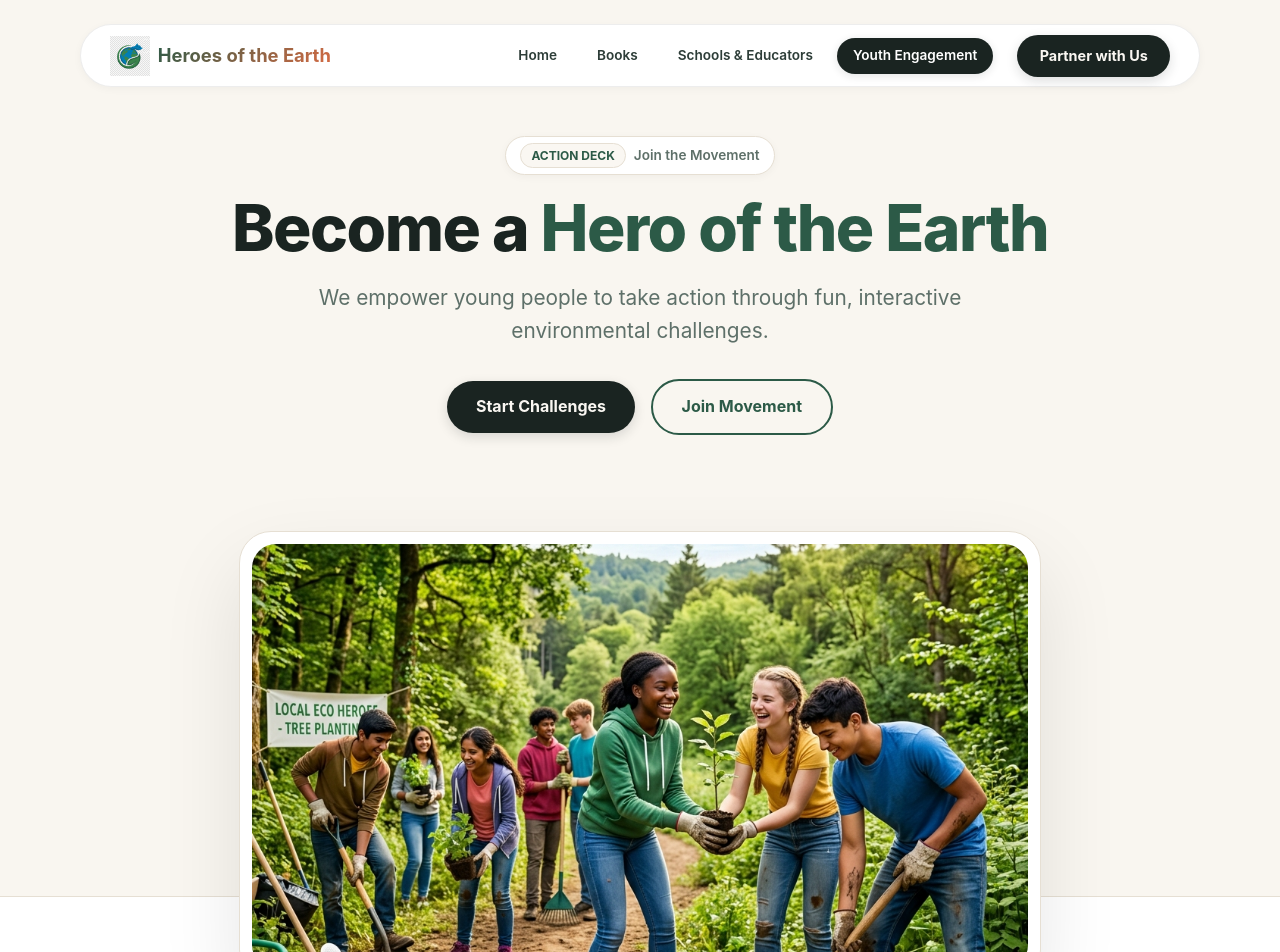
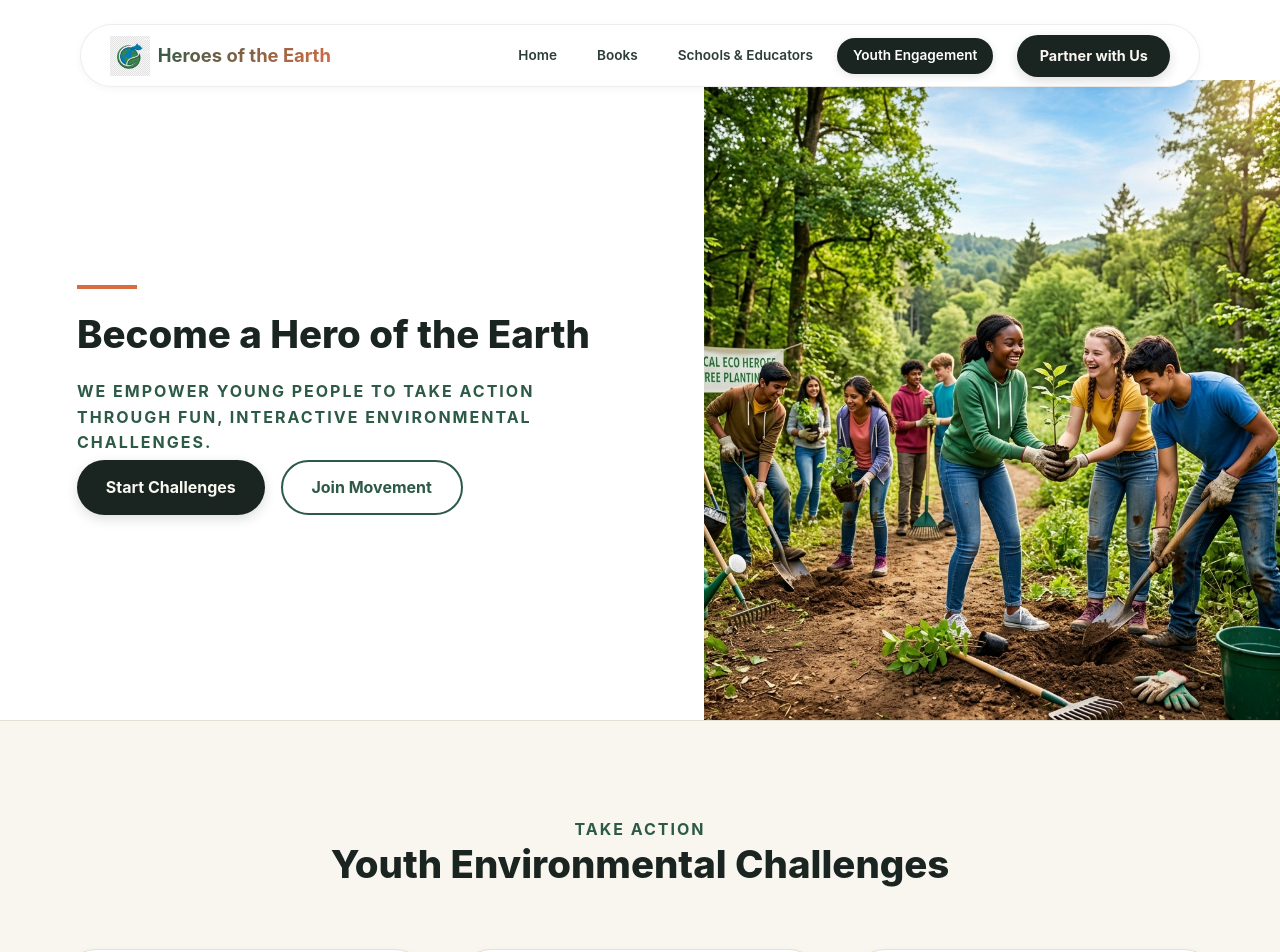
Before and after one commit to khatayondev/heroesoftheearth.org, a Next.js app: page /youth-engagement in a window 1280 px wide. Shown: the top 952 px of the page. Built offline with nearby package versions, Linux system fonts and the light colour scheme; a web font is replaced by a local one.

Commit message:
Update Schools and Youth pages to use split-screen hero layout and update Schools content

```diff
--- a/src/app/schools-educators/page.module.css
+++ b/src/app/schools-educators/page.module.css
@@ -4,150 +4,95 @@
   padding-bottom: var(--space-4xl);
 }
 
-/* Minimalist Hero Layout */
-.hero {
-  position: relative;
-  width: 100%;
-  background-color: var(--color-bg);
-  padding: calc(var(--space-4xl) + 40px) 0 var(--space-3xl) 0;
+/* ===== HERO SECTION ===== */
+.heroSection {
   display: flex;
-  flex-direction: column;
-  align-items: center;
-  text-align: center;
-  overflow: visible; /* Let the floating element hang over gracefully! */
+  min-height: 90vh;
+  background-color: var(--color-white);
+  padding-top: 80px;
 }
 
-
-/* Rounded Capsule Badge */
-.badge {
-  display: inline-flex;
-  align-items: center;
-  gap: 8px;
-  background: var(--color-white);
-  padding: 6px 14px;
-  border-radius: var(--radius-full);
-  border: 1px solid var(--color-sand-dark);
-  font-size: 0.85rem;
-  font-weight: 600;
-  color: var(--color-text-light);
-  margin-bottom: var(--space-md);
-  box-shadow: var(--shadow-sm);
-  opacity: 0;
-  transform: translateY(15px);
-}
-
-.badgeHighlight {
-  background: #FAF7F2;
-  border: 1px solid var(--color-sand-dark);
-  color: var(--color-sage);
-  padding: 2px 10px;
-  border-radius: var(--radius-full);
-  font-weight: 700;
-  font-size: 0.75rem;
-  text-transform: uppercase;
-}
-
-.heroTitle {
-  font-family: var(--font-heading);
-  font-size: clamp(2.4rem, 5vw, 4rem);
-  font-weight: 800;
-  line-height: 1.15;
-  color: var(--color-dark);
-  max-width: 850px;
-  margin-bottom: var(--space-md);
-  letter-spacing: -1.5px;
-  opacity: 0;
-  transform: translateY(20px);
-}
-
-.titleHighlight {
-  color: var(--color-sage);
-  font-weight: 800;
-}
-
-.heroSub {
-  font-family: var(--font-body);
-  font-size: clamp(1.1rem, 2vw, 1.3rem);
-  color: var(--color-text-light);
-  max-width: 650px;
-  margin-left: auto;
-  margin-right: auto;
-  margin-bottom: var(--space-xl);
-  line-height: 1.6;
-  opacity: 0;
-  transform: translateY(15px);
-}
-
-.btnGroup {
+.heroLeft {
+  flex: 1;
   display: flex;
   align-items: center;
   justify-content: center;
-  gap: var(--space-md);
-  margin-bottom: var(--space-4xl);
-  opacity: 0;
-  transform: translateY(15px);
+  padding: 4rem;
 }
 
-/* Floating Mockup Showcase Container */
-.floatingContainer {
-  position: relative;
-  width: 100%;
-  max-width: 850px;
-  margin: 0 auto;
-  padding: 0 var(--space-lg);
-  perspective: 1200px;
-  opacity: 0;
-  transform: translateY(40px);
-  margin-bottom: -150px; /* pull down so it overlaps the section beautifully! */
-  z-index: 10;
+.heroContent {
+  max-width: 550px;
 }
 
-.floatingCard {
-  background: var(--color-white);
-  border-radius: var(--radius-xl);
-  padding: 12px;
-  box-shadow: 0 35px 80px rgba(15, 23, 20, 0.1);
-  border: 1px solid var(--color-sand-dark);
-  transform-style: preserve-3d;
-  overflow: hidden;
-  position: relative;
-  aspect-ratio: 16/9;
-  width: 100%;
+.accentLine {
+  width: 60px;
+  height: 4px;
+  background-color: var(--color-sage, #8fb4a1);
+  margin-bottom: 1.5rem;
 }
 
-.floatingCardImage {
-  position: relative;
-  width: 100%;
-  height: 100%;
-  border-radius: var(--radius-lg);
-  overflow: hidden;
-  transition: transform 0.6s var(--transition-slow);
+.title {
+  font-family: var(--font-heading);
+  font-size: clamp(3rem, 5vw, 4.5rem);
+  font-weight: 800;
+  line-height: 1.1;
+  color: var(--color-dark);
+  margin-bottom: 1.5rem;
 }
 
-.floatingContainer:hover .floatingCardImage {
-  transform: scale(1.03);
+.subtitle {
+  font-family: var(--font-body);
+  font-size: 1.125rem;
+  color: var(--color-text-light);
+  line-height: 1.6;
+  margin-bottom: 2.5rem;
 }
 
+.heroActions {
+  display: flex;
+  gap: 1rem;
+}
+
+.heroRight {
+  flex: 1;
+  position: relative;
+  background-color: #f0f0f0;
+}
+
+.heroImage {
+  object-fit: cover;
+}
+
+/* ===== END HERO SECTION ===== */
 
 .section {
   padding: var(--space-4xl) 0;
 }
 
 .firstSection {
-  padding-top: 240px !important;
   background-color: var(--color-white);
   border-top: 1px solid var(--color-sand-dark);
 }
 
 @media (max-width: 992px) {
-  .firstSection {
-    padding-top: 180px !important;
+  .heroSection {
+    flex-direction: column;
+    min-height: auto;
+  }
+  .heroRight {
+    min-height: 400px;
+  }
+  .heroLeft {
+    padding: 3rem 2rem;
+  }
+  .title {
+    font-size: 2.5rem;
   }
 }
 
 @media (max-width: 768px) {
-  .firstSection {
-    padding-top: 120px !important;
+  .heroRight {
+    min-height: 300px;
   }
 }
 
--- a/src/app/youth-engagement/page.module.css
+++ b/src/app/youth-engagement/page.module.css
@@ -4,150 +4,95 @@
   padding-bottom: var(--space-4xl);
 }
 
-/* Minimalist Hero Layout */
-.hero {
-  position: relative;
-  width: 100%;
-  background-color: var(--color-bg);
-  padding: calc(var(--space-4xl) + 40px) 0 var(--space-3xl) 0;
+/* ===== HERO SECTION ===== */
+.heroSection {
   display: flex;
-  flex-direction: column;
-  align-items: center;
-  text-align: center;
-  overflow: visible; /* Let the floating element hang over gracefully! */
+  min-height: 90vh;
+  background-color: var(--color-white);
+  padding-top: 80px;
 }
 
-
-/* Rounded Capsule Badge */
-.badge {
-  display: inline-flex;
-  align-items: center;
-  gap: 8px;
-  background: var(--color-white);
-  padding: 6px 14px;
-  border-radius: var(--radius-full);
-  border: 1px solid var(--color-sand-dark);
-  font-size: 0.85rem;
-  font-weight: 600;
-  color: var(--color-text-light);
-  margin-bottom: var(--space-md);
-  box-shadow: var(--shadow-sm);
-  opacity: 0;
-  transform: translateY(15px);
-}
-
-.badgeHighlight {
-  background: #FAF7F2;
-  border: 1px solid var(--color-sand-dark);
-  color: var(--color-sage);
-  padding: 2px 10px;
-  border-radius: var(--radius-full);
-  font-weight: 700;
-  font-size: 0.75rem;
-  text-transform: uppercase;
-}
-
-.heroTitle {
-  font-family: var(--font-heading);
-  font-size: clamp(2.4rem, 5vw, 4rem);
-  font-weight: 800;
-  line-height: 1.15;
-  color: var(--color-dark);
-  max-width: 850px;
-  margin-bottom: var(--space-md);
-  letter-spacing: -1.5px;
-  opacity: 0;
-  transform: translateY(20px);
-}
-
-.titleHighlight {
-  color: var(--color-sage);
-  font-weight: 800;
-}
-
-.heroSub {
-  font-family: var(--font-body);
-  font-size: clamp(1.1rem, 2vw, 1.3rem);
-  color: var(--color-text-light);
-  max-width: 650px;
-  margin-left: auto;
-  margin-right: auto;
-  margin-bottom: var(--space-xl);
-  line-height: 1.6;
-  opacity: 0;
-  transform: translateY(15px);
-}
-
-.btnGroup {
+.heroLeft {
+  flex: 1;
   display: flex;
   align-items: center;
   justify-content: center;
-  gap: var(--space-md);
-  margin-bottom: var(--space-4xl);
-  opacity: 0;
-  transform: translateY(15px);
+  padding: 4rem;
 }
 
-/* Floating Mockup Showcase Container */
-.floatingContainer {
-  position: relative;
-  width: 100%;
-  max-width: 850px;
-  margin: 0 auto;
-  padding: 0 var(--space-lg);
-  perspective: 1200px;
-  opacity: 0;
-  transform: translateY(40px);
-  margin-bottom: -150px; /* pull down so it overlaps the section beautifully! */
-  z-index: 10;
+.heroContent {
+  max-width: 550px;
 }
 
-.floatingCard {
-  background: var(--color-white);
-  border-radius: var(--radius-xl);
-  padding: 12px;
-  box-shadow: 0 35px 80px rgba(15, 23, 20, 0.1);
-  border: 1px solid var(--color-sand-dark);
-  transform-style: preserve-3d;
-  overflow: hidden;
-  position: relative;
-  aspect-ratio: 16/9;
-  width: 100%;
+.accentLine {
+  width: 60px;
+  height: 4px;
+  background-color: var(--color-coral, #ff8c69);
+  margin-bottom: 1.5rem;
 }
 
-.floatingCardImage {
-  position: relative;
-  width: 100%;
-  height: 100%;
-  border-radius: var(--radius-lg);
-  overflow: hidden;
-  transition: transform 0.6s var(--transition-slow);
+.title {
+  font-family: var(--font-heading);
+  font-size: clamp(3rem, 5vw, 4.5rem);
+  font-weight: 800;
+  line-height: 1.1;
+  color: var(--color-dark);
+  margin-bottom: 1.5rem;
 }
 
-.floatingContainer:hover .floatingCardImage {
-  transform: scale(1.03);
+.subtitle {
+  font-family: var(--font-body);
+  font-size: 1.125rem;
+  color: var(--color-text-light);
+  line-height: 1.6;
+  margin-bottom: 2.5rem;
 }
 
+.heroActions {
+  display: flex;
+  gap: 1rem;
+}
+
+.heroRight {
+  flex: 1;
+  position: relative;
+  background-color: #f0f0f0;
+}
+
+.heroImage {
+  object-fit: cover;
+}
+
+/* ===== END HERO SECTION ===== */
 
 .section {
   padding: var(--space-4xl) 0;
 }
 
 .firstSection {
-  padding-top: 240px !important;
-  background-color: var(--color-white);
+  background-color: var(--color-bg);
   border-top: 1px solid var(--color-sand-dark);
 }
 
 @media (max-width: 992px) {
-  .firstSection {
-    padding-top: 180px !important;
+  .heroSection {
+    flex-direction: column;
+    min-height: auto;
+  }
+  .heroRight {
+    min-height: 400px;
+  }
+  .heroLeft {
+    padding: 3rem 2rem;
+  }
+  .title {
+    font-size: 2.5rem;
   }
 }
 
 @media (max-width: 768px) {
-  .firstSection {
-    padding-top: 120px !important;
+  .heroRight {
+    min-height: 300px;
   }
 }
 
--- a/src/app/youth-engagement/page.tsx
+++ b/src/app/youth-engagement/page.tsx
@@ -176,22 +176,18 @@ export default function YouthEngagementPage() {
 
   return (
     <div ref={containerRef} className={styles.page}>
-      {/* Premium Minimalist Hero */}
-      <section className={styles.hero}>
-        <div ref={badgeRef} className={styles.badge}>
-          <span className={styles.badgeHighlight}>Action Deck</span>
-          <span>Join the Movement</span>
-        </div>
-
-        <h1 ref={heroTitleRef} className={styles.heroTitle}>
-          Become a <span className={styles.titleHighlight}>Hero of the Earth</span>
+      {/* Split Screen Hero */}
+      <section className={styles.heroSection}>
+        <div className={styles.heroLeft}>
+          <div className={styles.heroContent}>
+            <div className={styles.accentLine}></div>
+            <h1 ref={heroTitleRef} className={styles.title}>
+              Become a Hero of the Earth
             </h1>
-
-        <p ref={heroSubRef} className={styles.heroSub}>
+            <p ref={heroSubRef} className={styles.subtitle}>
               We empower young people to take action through fun, interactive environmental challenges.
             </p>
-
-        <div ref={btnGroupRef} className={styles.btnGroup}>
+            <div ref={btnGroupRef} className={styles.heroActions}>
               <Button
                 variant="primary"
                 size="md"
@@ -215,21 +211,18 @@ export default function YouthEngagementPage() {
                 Join Movement
               </Button>
             </div>
+          </div>
+        </div>
 
-        {/* Floating Mockup Showcase */}
-        <div ref={floatingRef} className={styles.floatingContainer}>
-          <div className={styles.floatingCard}>
-            <div className={styles.floatingCardImage}>
+        <div className={styles.heroRight}>
           <Image
             src="/images/youth-hero.png"
             alt="Youth environmental leaders showcase"
             fill
-                sizes="(max-width: 992px) 100vw, 850px"
-                style={{ objectFit: 'cover' }}
+            sizes="(max-width: 992px) 100vw, 50vw"
+            className={styles.heroImage}
             priority
           />
-            </div>
-          </div>
         </div>
       </section>
 
```
Also changed, not shown: src/app/schools-educators/page.tsx (+13 -16 lines), src/data/resources.ts (+20 -20 lines). Lines whose indentation alone changed are shown as unchanged.
